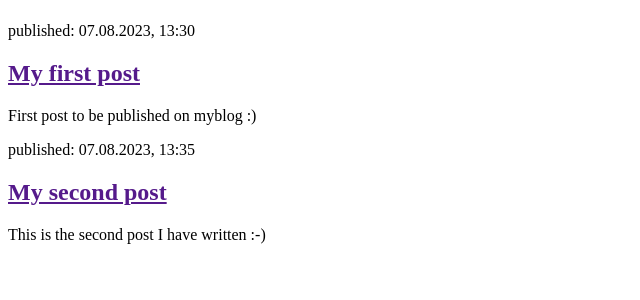
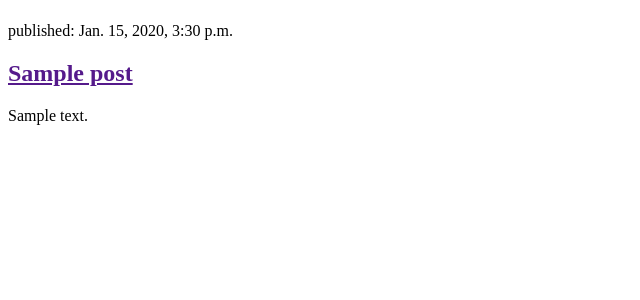
Before and after one commit to manukgp/firstblog, a Django app: page / in a window 1280 px wide. Shown: the part 58-358 px from the top of the page, without its empty margins (0-640 px from the left). Run offline with Django 4.2, Linux system fonts and the light colour scheme; tables that the repository leaves empty hold one stand-in row (values such as "Sample post").

Commit message:
Templates and views modified

```diff
--- a/myblog/templates/myblog/post_list.html
+++ b/myblog/templates/myblog/post_list.html
@@ -7,17 +7,12 @@
         <header>
             <h1><a href="/">My Blog</a></h1>
         </header>
-
-        <article>
-            <time>published: 07.08.2023, 13:30</time>
-            <h2><a href="">My first post</a></h2>
-            <p>First post to be published on myblog :)</p>
-        </article>
-
-        <article>
-            <time>published: 07.08.2023, 13:35</time>
-            <h2><a href="">My second post</a></h2>
-            <p>This is the second post I have written :-)</p>
-        </article>
+        {% for post in posts %}
+            <article>
+                <time>published: {{ post.published_date }}</time>
+                <h2><a href="">{{ post.title }}</a></h2>
+                <p>{{ post.text|linebreaksbr }}</p>
+            </article>
+        {% endfor %}
     </body>
 </html>
--- a/myblog/views.py
+++ b/myblog/views.py
@@ -1,6 +1,7 @@
 from django.shortcuts import render
-
-# Create your views here.
+from django.utils import timezone
+from .models import Post
 
 def post_list(request):
-    return render(request, 'myblog/post_list.html', {})
+    posts = Post.objects.filter(published_date__lte=timezone.now()).order_by('published_date')
+    return render(request, 'myblog/post_list.html', {'posts': posts})
```
